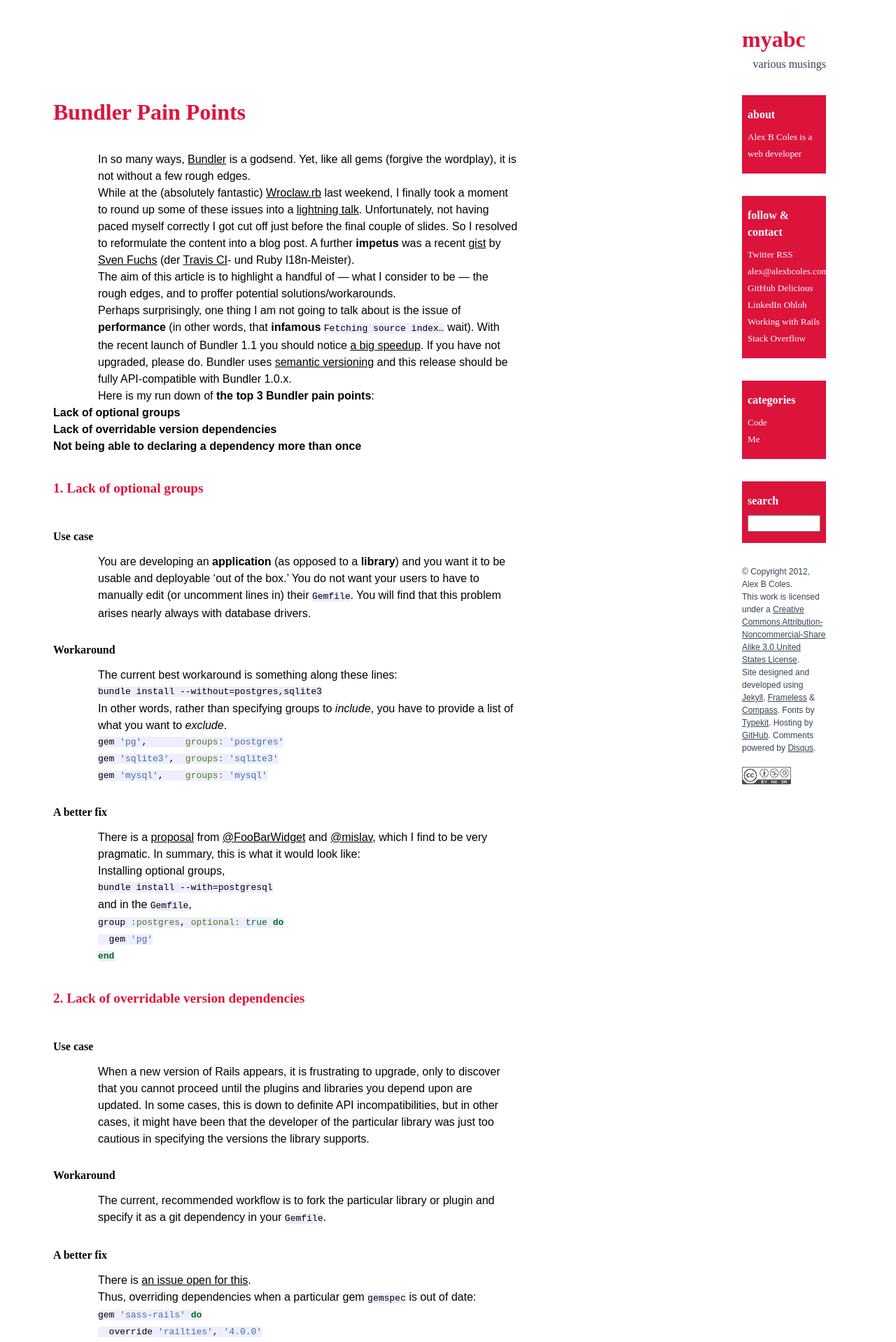
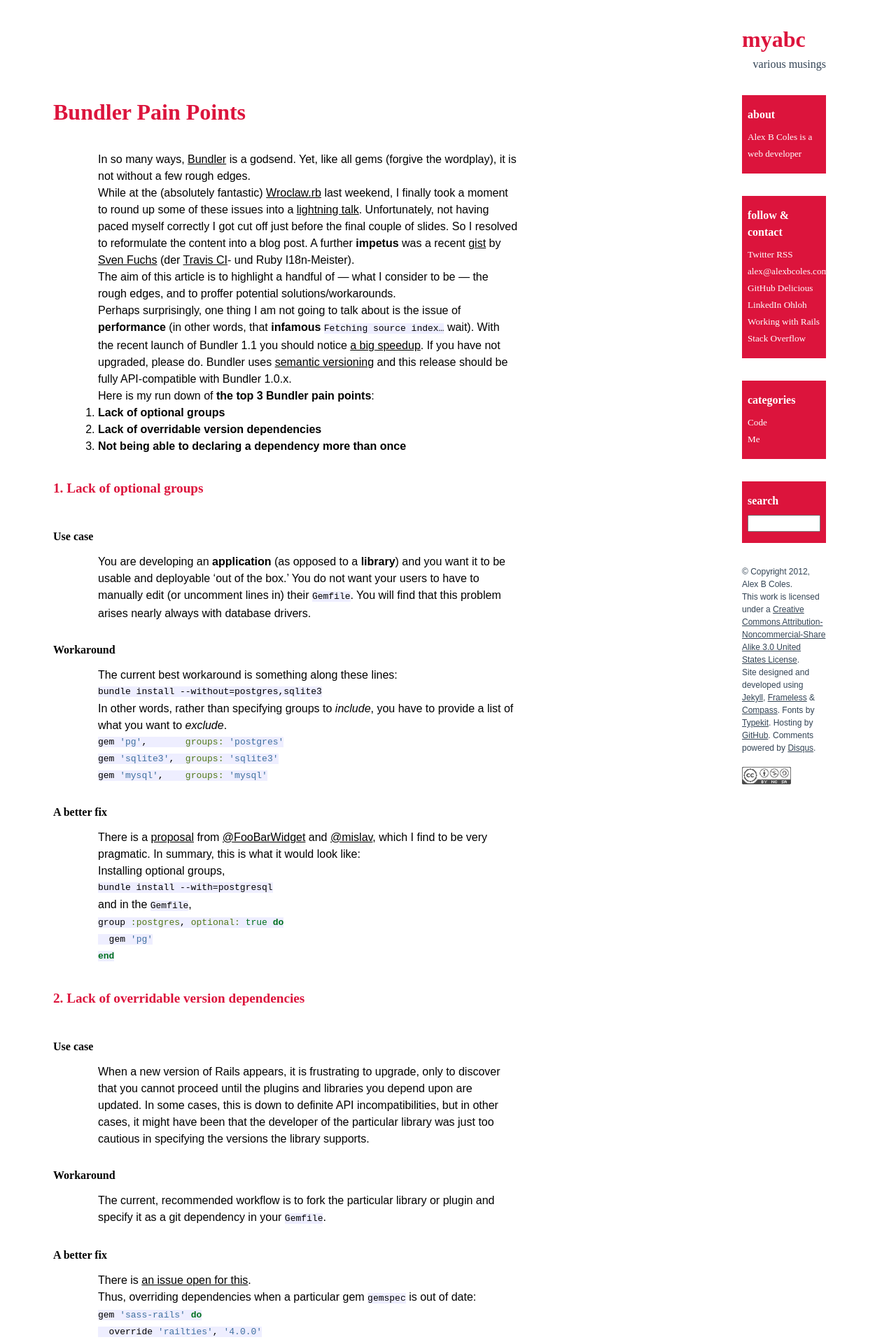
Before and after one commit to myabc/myabc.github.com, a Jekyll site: the page built from _posts/2012-3-18-bundler-pain-points.markdown, in a window 1280 px wide. Shown: the top 1918 px of the page at 70% size. Built offline with Jekyll 4.4.1, drawn with Linux system fonts in a browser that asks for light colours; nearby versions of some CDN libraries; Markdown is read by kramdown in place of the engine named in the settings; comment, search, counter and statistics services are not loaded.

Commit message:
Display numbered lists like unordered lists
Signed-off-by: Alex Coles <alex@alexbcoles.com>

```diff
--- a/_sass/partials/_layout.sass
+++ b/_sass/partials/_layout.sass
@@ -88,7 +88,7 @@ footer#colophon
     :padding-top 1em
   &:nth-child(2n+1)
     clear: both
-  ul
+  ul, ol
     :padding-left 64px
 
 .meta-title
--- a/stylesheets/screen.css
+++ b/stylesheets/screen.css
@@ -97,7 +97,7 @@ footer#colophon { clear: both; width: 12em; padding-top: 2em; }
 .post-content-wide pre { padding-left: 64px; margin-right: 32px; }
 .post-content-wide h2 { padding-right: 64px; padding-top: 1em; }
 .post-content-wide:nth-child(2n+1) { clear: both; }
-.post-content-wide ul { padding-left: 64px; }
+.post-content-wide ul, .post-content-wide ol { padding-left: 64px; }
 
 .meta-title h1 { padding-bottom: 1em; }
 
```
